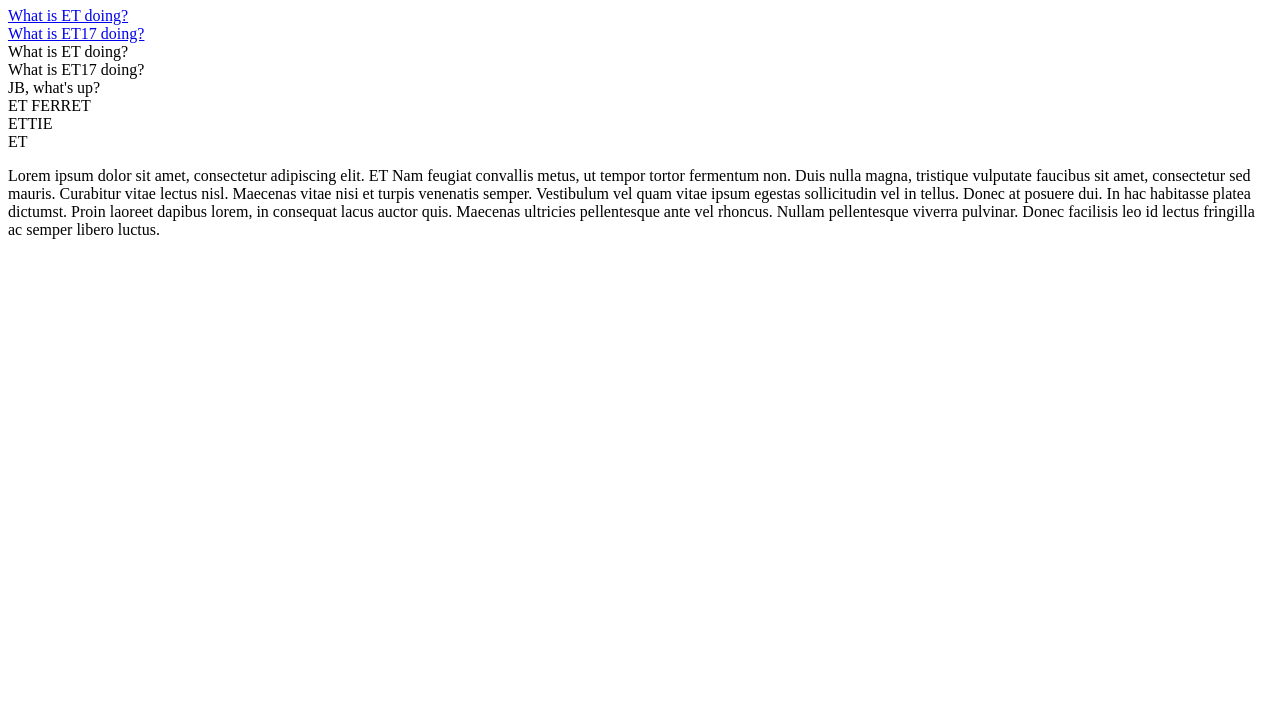
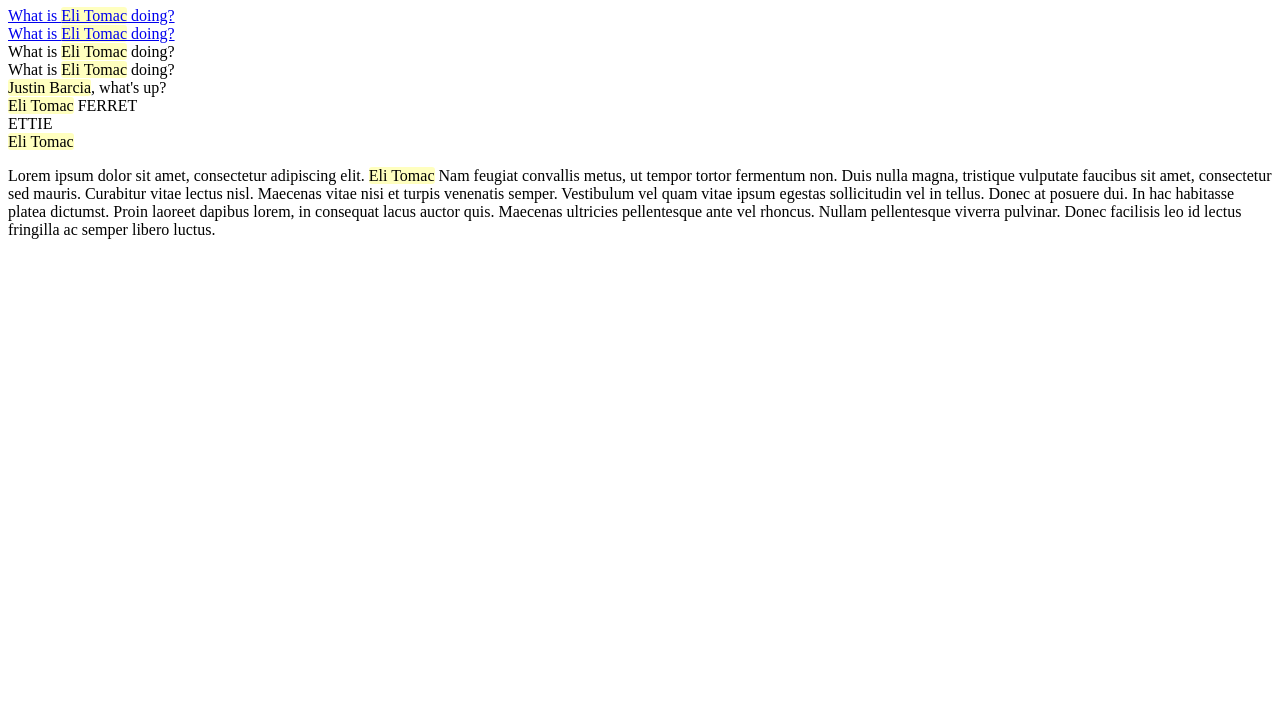
Before and after one commit to bryanbuchanan/vitalmx-fixer, a browser extension: page test.html in a window 1280 px wide. Shown: the part 73-800 px from the top of the page. Drawn offline with Linux system fonts and the light colour scheme.

Commit message:
Fixed testing page

```diff
--- a/test.html
+++ b/test.html
@@ -1,8 +1,6 @@
 <!doctype html>
 <html>
 <head>
-
-
 </head>
 <body>
 
@@ -21,7 +19,7 @@
 
 	<div class="body"><p>Lorem ipsum dolor sit amet, consectetur adipiscing elit. ET Nam feugiat convallis metus, ut tempor tortor fermentum non. Duis nulla magna, tristique vulputate faucibus sit amet, consectetur sed mauris. Curabitur vitae lectus nisl. Maecenas vitae nisi et turpis venenatis semper. Vestibulum vel quam vitae ipsum egestas sollicitudin vel in tellus. Donec at posuere dui. In hac habitasse platea dictumst. Proin laoreet dapibus lorem, in consequat lacus auctor quis. Maecenas ultricies pellentesque ante vel rhoncus. Nullam pellentesque viverra pulvinar. Donec facilisis leo id lectus fringilla ac semper libero luctus.</p></div>
 
-	<script src="source/names.js"></script>
+	<script src="source/chrome/names.js"></script>
 
 </body>
 </html>
```
